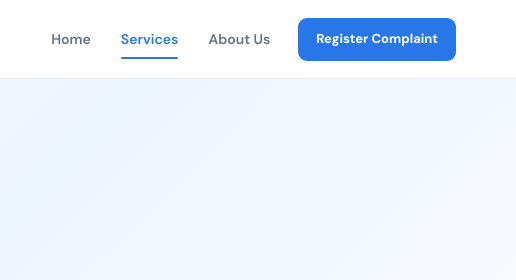
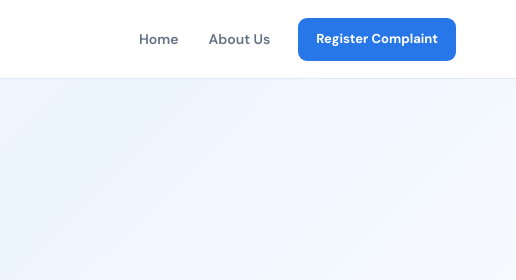
Before and after one commit to AaditayaJain/FWD-143, a plain HTML site: page services.html in a window 1280 px wide. Shown: the top 280 px of the page, 764-1280 px from the left. Drawn offline with Linux system fonts and the light colour scheme.

Commit message:
Update navigation links in services.html
Removed 'active' class from Services link in navigation.

```diff
--- a/services.html
+++ b/services.html
@@ -13,7 +13,6 @@
     <a href="index.html" class="logo"><span class="logo-mark">HS</span><span>Hostel<span class="logo-accent">Service</span> Hub</span></a>
     <nav class="navbar" aria-label="Main navigation">
       <a href="index.html" class="">Home</a>
-      <a href="services.html" class="active">Services</a>
       <a href="about.html" class="">About Us</a>
     </nav>
     <a href="complaint.html" class="nav-button">Register Complaint</a>
```
